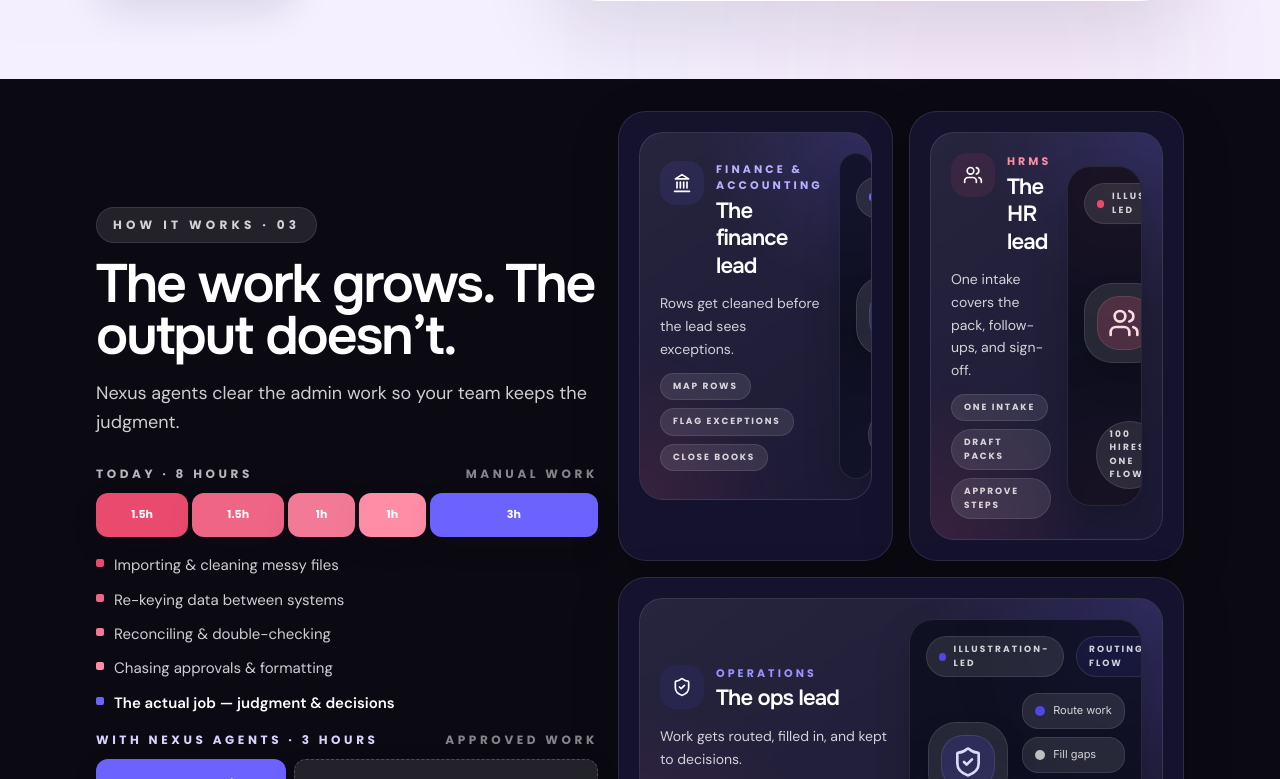
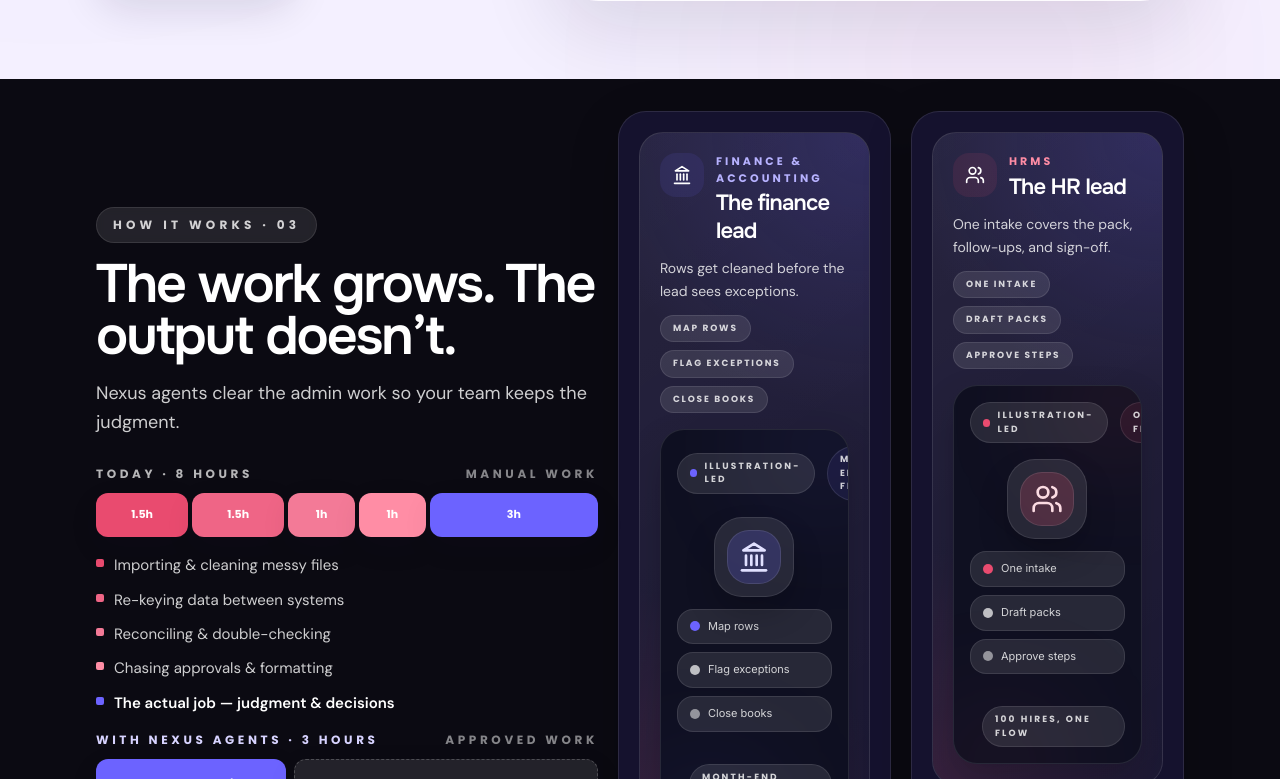
Before and after one commit to asadknow-hub/marketingwebsite, a Next.js app: page / in a window 1280 px wide. Shown: the part 2321-3100 px from the top of the page. Built offline with nearby package versions, Linux system fonts and the light colour scheme; a web font is replaced by a local one.

Commit message:
Refine scenario card desktop layout

```diff
--- a/components/templates/finance-management-landing-page-finsyc/department scenarios 01 finsyc.tsx
+++ b/components/templates/finance-management-landing-page-finsyc/department scenarios 01 finsyc.tsx
@@ -58,7 +58,7 @@
       <div className={"absolute -right-6 -top-8 h-24 w-24 rounded-full " + theme.accentGlow + " blur-3xl"} />
       <div className={"absolute -bottom-10 left-2 h-20 w-20 rounded-full " + theme.accentGlow + " blur-3xl"} />
 
-      <div className="relative flex min-h-[152px] flex-col justify-between">
+      <div className="relative flex min-h-[152px] flex-col gap-4">
         <div className="flex items-center justify-between gap-3">
           <span className="inline-flex items-center gap-2 rounded-full border border-white/10 bg-white/10 px-3 py-1.5 font-poppins text-[9px] font-bold uppercase tracking-[0.24em] text-white/80">
             <span className={"h-2 w-2 rounded-full " + theme.accent} />
@@ -70,7 +70,7 @@
           </span>
         </div>
 
-        <div className="mt-4 grid gap-3 lg:grid-cols-[0.9fr_1.1fr] lg:items-center">
+        <div className="grid gap-3">
           <div className="flex items-center justify-center">
             <div className={"relative flex h-20 w-20 items-center justify-center rounded-[28px] border border-white/10 bg-white/10 shadow-[0_16px_30px_rgba(0,0,0,0.18)] " + theme.accentSoft}>
               <Icon className="h-8 w-8 text-white" />
@@ -116,7 +116,7 @@
       <div className="relative overflow-hidden rounded-[24px] border border-white/10 bg-[linear-gradient(145deg,rgba(255,255,255,0.08),rgba(255,255,255,0.03))] p-4 sm:p-5">
         <div className="absolute inset-0 bg-[radial-gradient(circle_at_top_right,rgba(108,99,255,0.18),transparent_38%),radial-gradient(circle_at_bottom_left,rgba(233,75,111,0.12),transparent_34%)]" />
 
-        <div className="relative grid gap-4 lg:grid-cols-[1fr_1fr] lg:items-center">
+        <div className="relative grid gap-4">
           <div className="space-y-3">
             <div className="flex items-start gap-3">
               <div className={"flex h-11 w-11 shrink-0 items-center justify-center rounded-2xl bg-white/8 text-white " + theme.accentSoft}>
@@ -327,7 +327,7 @@
               </div>
             </div>
 
-            <div className="grid gap-4 lg:grid-cols-2">
+            <div className="grid gap-4 lg:grid-cols-1 xl:grid-cols-2 xl:gap-5">
               {scenarios.map((scenario, index) => (
                 <ScenarioCard
                   key={scenario.title}
@@ -338,7 +338,7 @@
                   chips={scenario.chips}
                   metric={scenario.metric}
                   variant={scenario.variant}
-                  className={index === scenarios.length - 1 ? "lg:col-span-2" : ""}
+                  className={index === scenarios.length - 1 ? "xl:col-span-2" : ""}
                   delay={0.08 * index}
                 />
               ))}
```
